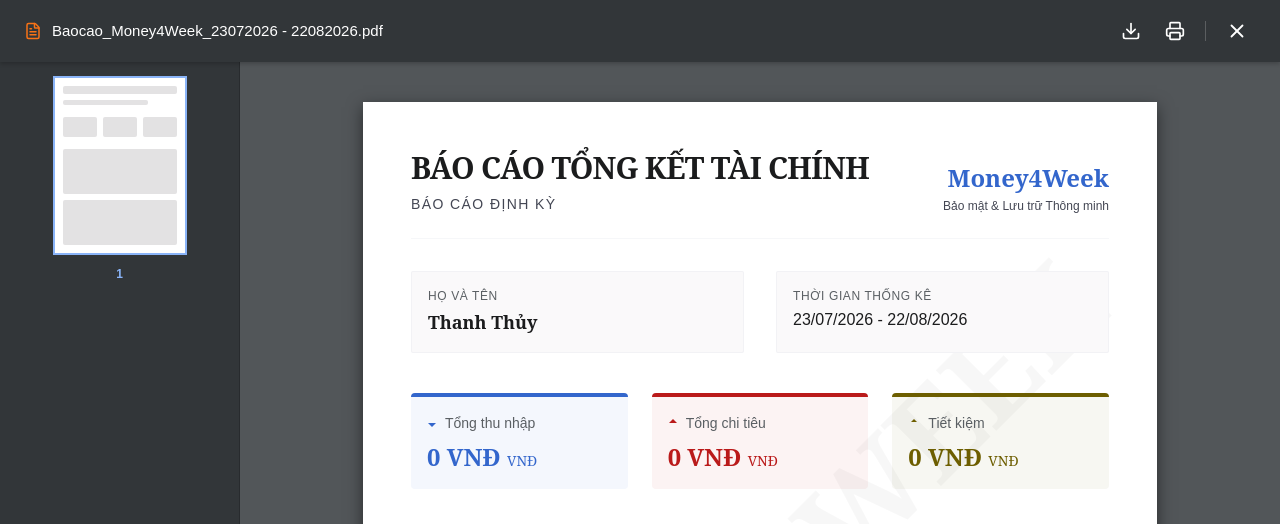
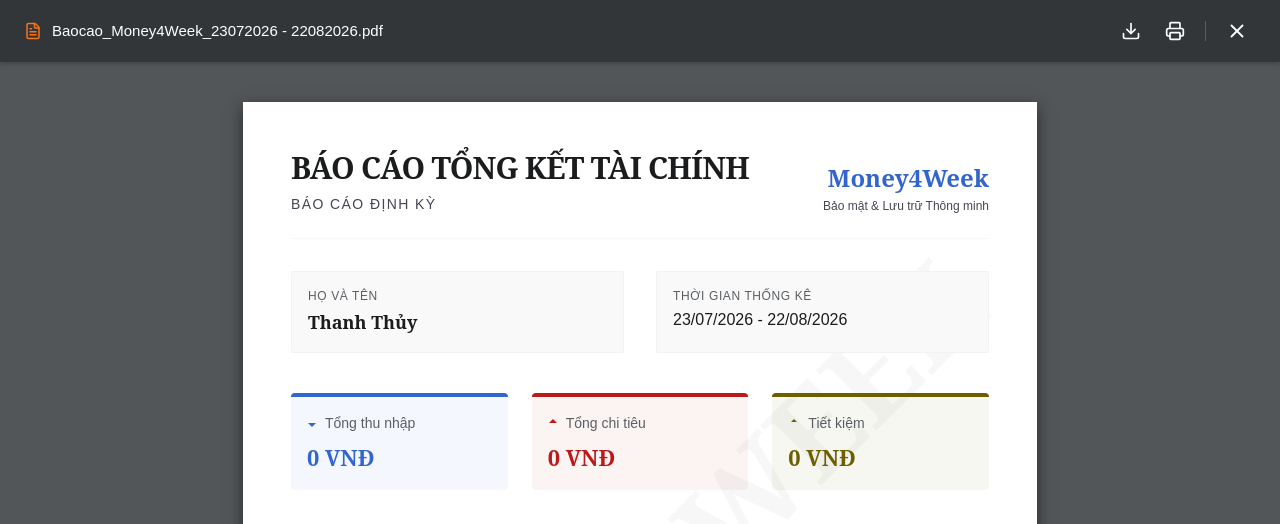
Before and after one commit to ThThuy287/Money4Week-Fullstack, a React (Vite) app in the folder money4week-frontend/: page /reports/preview in a window 1280 px wide. Shown: the top 524 px of the page. Built offline with nearby package versions, Linux system fonts and the light colour scheme; no server answers; sample sign-in values are in the browser's storage.

Commit message:
Update: Hoàn thiện giao diện xem trước PDF full màn hình và đồng bộ icon/màu sắc

```diff
--- a/money4week-frontend/src/pages/PDFPreview.jsx
+++ b/money4week-frontend/src/pages/PDFPreview.jsx
@@ -51,7 +51,6 @@
 
 const PDFPreview = () => {
   const navigate = useNavigate();
-  const [activePage, setActivePage] = useState(1);
 
   const [isLoading, setIsLoading] = useState(true);
   const [globalError, setGlobalError] = useState(null);
@@ -368,7 +367,6 @@
   }
 
   return (
-    /* ĐÃ SỬA LỖI GIAO DIỆN BỊ CẮT XÉN: Dùng fixed inset-0 để thoát khỏi Container mặc định của App */
     <div className="fixed inset-0 z-[9999] flex flex-col w-screen h-screen bg-[#525659] print:relative print:inset-auto print:w-full print:h-auto print:bg-transparent overflow-hidden print:overflow-visible">
 
       <style type="text/css" media="print">
@@ -381,7 +379,7 @@
         `}
       </style>
 
-      {/* ====== BỘ CÔNG CỤ PDF TRÊN CÙNG (Giao diện Dark Mode giống Chrome) ====== */}
+      {/* ====== BỘ CÔNG CỤ PDF TRÊN CÙNG ====== */}
       <header className="shrink-0 z-20 flex justify-between items-center px-4 lg:px-6 py-3 bg-[#323639] shadow-[0_2px_4px_rgba(0,0,0,0.2)] print:hidden">
         <div className="flex flex-col">
           <h1 className="font-sans font-medium text-[13px] sm:text-[15px] text-white flex items-center gap-2.5 m-0">
@@ -406,27 +404,6 @@
       </header>
 
       {/* ====== MAIN CONTENT KHU VỰC ĐỌC PDF ====== */}
-      <div className="flex-1 flex overflow-hidden print:overflow-visible print:block">
-
-        {/* THANH BÊN TRÁI - Thumbnails */}
-        <aside className="hidden lg:flex w-[240px] flex-col p-4 gap-6 bg-[#323639] border-r border-black/20 overflow-y-auto print:hidden">
-          <div className="flex flex-col items-center gap-3">
-            <div onClick={() => setActivePage(1)} className={`w-[130px] h-[175px] bg-white cursor-pointer p-2 flex flex-col gap-1.5 transition-all shadow-[0_0_0_2px_#8AB4F8]`}>
-              <div className="w-full h-2.5 bg-[#E3E2E3] rounded-sm" />
-              <div className="w-3/4 h-1.5 bg-[#E3E2E3] rounded-sm" />
-              <div className="flex gap-1.5 mt-1.5">
-                <div className="w-1/3 h-5 bg-[#E3E2E3] rounded-sm" />
-                <div className="w-1/3 h-5 bg-[#E3E2E3] rounded-sm" />
-                <div className="w-1/3 h-5 bg-[#E3E2E3] rounded-sm" />
-              </div>
-              <div className="w-full h-14 bg-[#E3E2E3] rounded-sm mt-1.5" />
-              <div className="w-full h-14 bg-[#E3E2E3] rounded-sm" />
-            </div>
-            <span className={`text-[12px] font-bold text-[#8AB4F8]`}>1</span>
-          </div>
-        </aside>
-
-        {/* KHUNG HIỂN THỊ TỜ GIẤY */}
       <div className="flex-1 flex justify-center p-4 sm:p-6 lg:p-10 overflow-y-auto custom-scrollbar print:p-0 print:overflow-visible print:block relative">
 
         {/* Tờ giấy A4 chuẩn xác kích thước */}
@@ -472,8 +449,8 @@
                   <svg width="10" height="10" viewBox="0 0 10 10" fill="none"><path d="M5 9l4-4H1z" fill="#3366CC" /></svg>
                   <span className="text-[12px] lg:text-sm text-[#5A5F63]">Tổng thu nhập</span>
                 </div>
-                  <p className="font-serif font-bold text-[20px] lg:text-2xl text-[#3366CC] m-0">
-                    {fmt(reportData.thu)} <span className="text-[11px] lg:text-sm font-normal">VNĐ</span>
+                <p className="font-serif font-bold text-[18px] lg:text-[22px] text-[#3366CC] m-0 truncate" title={fmt(reportData.thu)}>
+                  {fmt(reportData.thu)}
                 </p>
                 <ChangeBadge value={reportData.thuChange} isPositiveGood={true} />
               </div>
@@ -483,8 +460,8 @@
                   <svg width="10" height="10" viewBox="0 0 10 10" fill="none"><path d="M5 1l4 4H1z" fill="#BA1A1A" /></svg>
                   <span className="text-[12px] lg:text-sm text-[#5A5F63]">Tổng chi tiêu</span>
                 </div>
-                  <p className="font-serif font-bold text-[20px] lg:text-2xl text-[#BA1A1A] m-0">
-                    {fmt(reportData.chi)} <span className="text-[11px] lg:text-sm font-normal">VNĐ</span>
+                <p className="font-serif font-bold text-[18px] lg:text-[22px] text-[#BA1A1A] m-0 truncate" title={fmt(reportData.chi)}>
+                  {fmt(reportData.chi)}
                 </p>
                 <ChangeBadge value={reportData.chiChange} isPositiveGood={false} />
               </div>
@@ -494,8 +471,8 @@
                   <svg width="12" height="11" viewBox="0 0 12 11" fill="none"><path d="M6 1l3 3H3z" fill="#6D5E00" /></svg>
                   <span className="text-[12px] lg:text-sm text-[#5A5F63]">Tiết kiệm</span>
                 </div>
-                  <p className="font-serif font-bold text-[20px] lg:text-2xl text-[#6D5E00] m-0">
-                    {fmt(reportData.saved)} <span className="text-[11px] lg:text-sm font-normal">VNĐ</span>
+                <p className="font-serif font-bold text-[18px] lg:text-[22px] text-[#6D5E00] m-0 truncate" title={fmt(reportData.saved)}>
+                  {fmt(reportData.saved)}
                 </p>
                 <ChangeBadge value={reportData.savedChange} isPositiveGood={true} />
               </div>
@@ -608,7 +585,6 @@
         </div>
       </div>
     </div>
-    </div>
   );
 };
 
```
Lines whose indentation alone changed are shown as unchanged.
